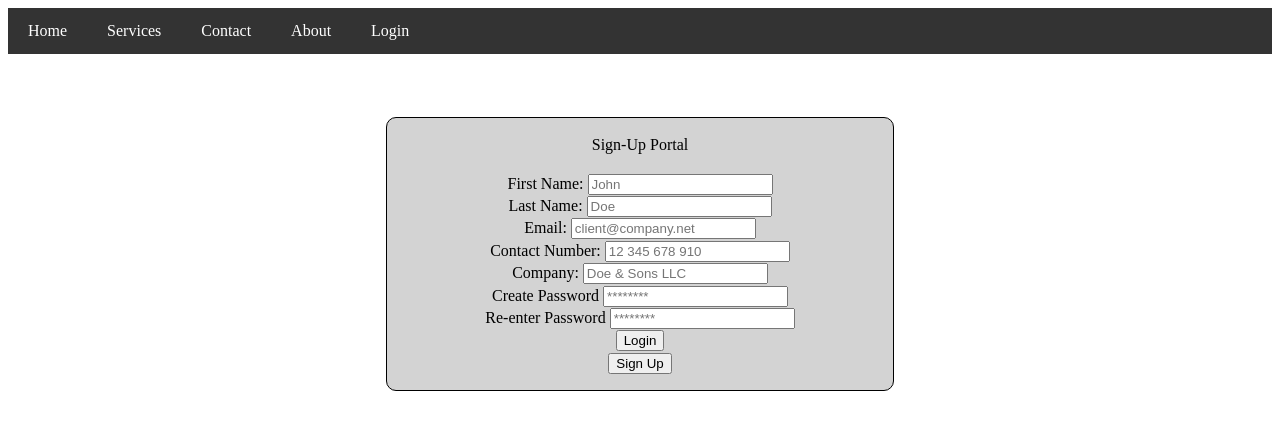
After one commit to geek2geeks/conference-management-system, a Flask app: template templates/signUp.html in a window 1280 px wide. The commit adds this page. Shown: the top 430 px of the page. Run offline with Flask 3, Linux system fonts and the light colour scheme; the template is opened without the code that fills it, so the values that code supplies are empty.

Commit message:
Login & DB initialisatioin
Basic Login & Signup pages.
CSS created.
Flask app.

```diff
--- /dev/null
+++ b/app.py
@@ -0,0 +1,16 @@
+from flask import Flask, render_template
+
+app = Flask(__name__)
+
+
+@app.route("/")
+def home():
+    return render_template('home.html')
+
+@app.route("/login.html")
+def login():
+    return render_template('login.html')
+
+@app.route("/signUp.html")
+def signUp():
+    return render_template('signUp.html')
--- /dev/null
+++ b/templates/css/style.css
@@ -0,0 +1,31 @@
+.portal {
+    width: 40%;
+    height: 100%;
+    margin-top:5%;
+    margin-left: auto;
+    margin-right: auto;
+    border-radius: 10px;
+    text-align: center;
+    line-height: 1.4;
+    border: 1px solid black;
+    background-color: lightgray;
+}
+.body {
+  font-family: Arial, sans-serif;
+}
+.navbar {
+  overflow: hidden;
+  background-color: #333;
+}
+.navbar a {
+  float: left;
+  display: block;
+  color: white;
+  text-align: center;
+  padding: 14px 20px;
+  text-decoration: none;
+}
+.navbar a:hover {
+  background-color: #ddd;
+  color: black;
+}
--- /dev/null
+++ b/templates/signUp.html
@@ -0,0 +1,75 @@
+<!DOCTYPE html>
+<html lang="en">
+  <head>
+    <meta charset="UTF-8" />
+    <meta name="viewport" content="width=device-width, initial-scale=1.0" />
+    <title>Sign-Up Page</title>
+    <link rel="stylesheet" href="css/style.css" />
+  </head>
+  <body>
+    <div class="navbar">
+      <a href="home.html">Home</a>
+      <a href="#">Services</a>
+      <a href="#">Contact</a>
+      <a href="#">About</a>
+      <a href="login.html">Login</a>
+    </div>
+    <div class="portal">
+      <p></p>
+      Sign-Up Portal
+      <p></p>
+      <label for="first name">First Name:</label>
+      <input
+        type="text"
+        id="first name"
+        name="first name"
+        placeholder="John"
+      /><br />
+      <label for="last name">Last Name:</label>
+      <input
+        type="text"
+        id="last name"
+        name="last name"
+        placeholder="Doe"
+      /><br />
+      <label for="email">Email:</label>
+      <input
+        type="text"
+        id="email"
+        name="email"
+        placeholder="client@company.net"
+      /><br />
+      <label for="contact number">Contact Number:</label>
+      <input
+        type="text"
+        id="contact number"
+        name="contact number"
+        placeholder="12 345 678 910"
+      /><br />
+      <label for="company">Company:</label>
+      <input
+        type="text"
+        id="company"
+        name="company"
+        placeholder="Doe & Sons LLC"
+      /><br />
+      <label for="password">Create Password</label>
+      <input
+        type="text"
+        id="password"
+        name="password"
+        placeholder="********"
+      /><br />
+      <label for="password-confirm">Re-enter Password</label>
+      <input
+        type="text"
+        id="password-confirm"
+        name="password-confirm"
+        placeholder="********"
+      /><br />
+      <button>Login</button><br />
+      <button>Sign Up</button>
+      <p></p>
+    </div>
+  </body>
+</html>
```
Also changed, not shown: init_db.py (added, +74 -0 lines), static/css/style.css (added, +31 -0 lines), templates/Login.html (added, +40 -0 lines), templates/home.html (+12 -28 lines).
